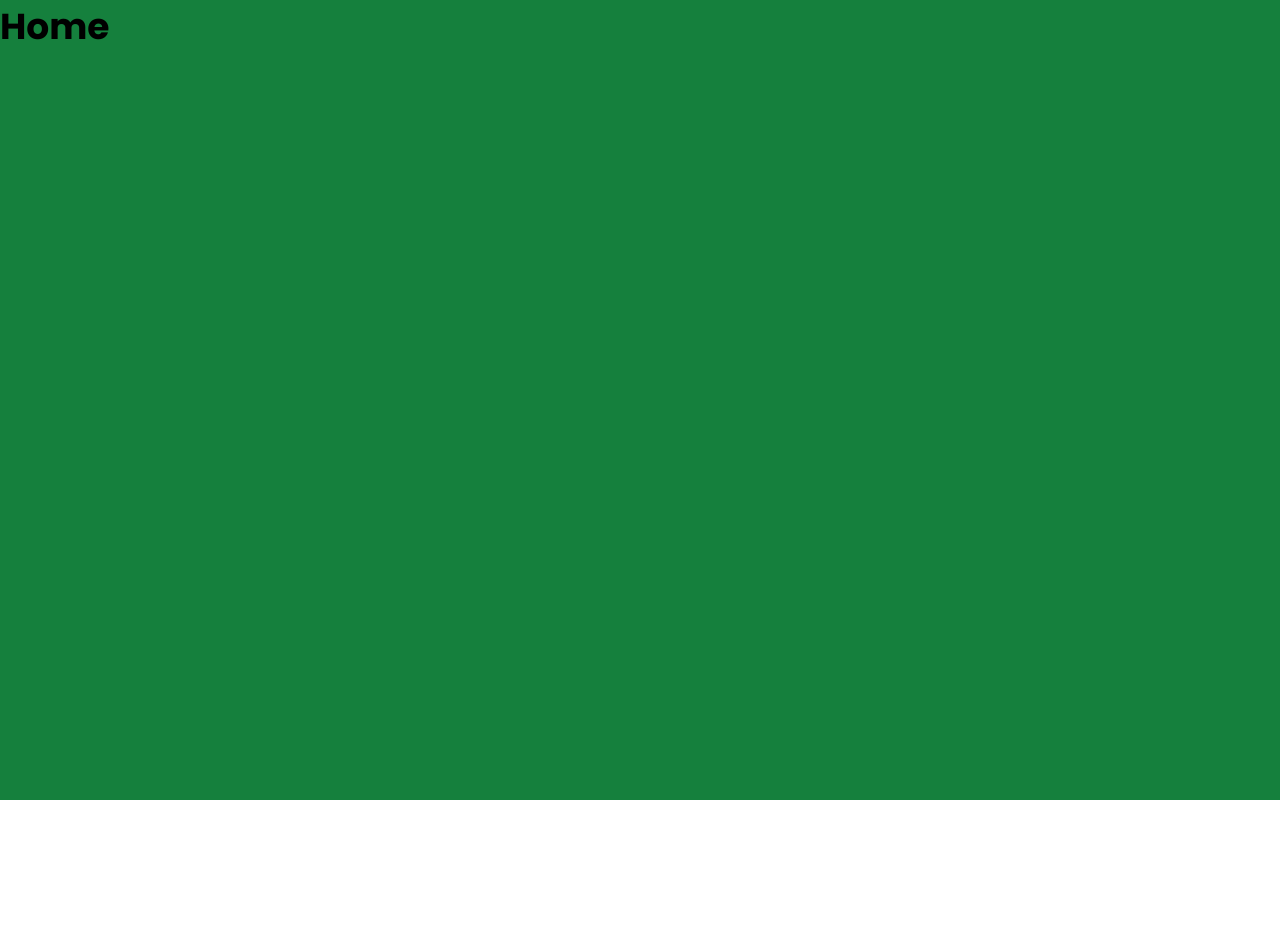
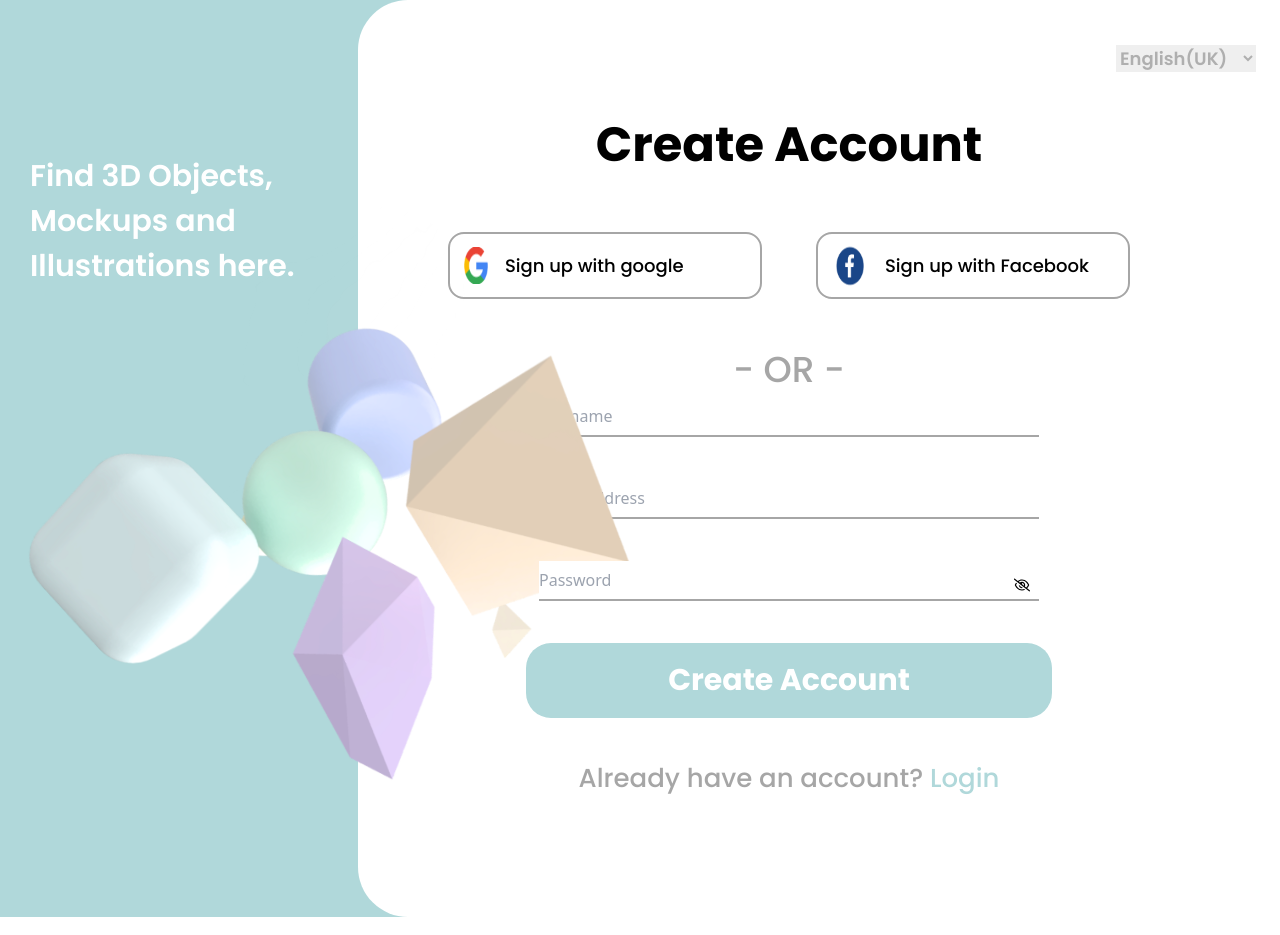
Before and after one commit to mizanur-rahaman-bd/React_Project_Chatting_App, a React (Vite) app: page / in a window 1280 px wide. Before the commit the page ends 800 px from the top, so only its background shows below. Built offline with nearby package versions, Linux system fonts and the light colour scheme.

Commit message:
Part_3_Done

```diff
--- a/src/App.jsx
+++ b/src/App.jsx
@@ -16,9 +16,9 @@ function App() {
   const myRoute = createBrowserRouter(
     createRoutesFromElements(
       <Route>
-        <Route path="/" element={<Home />}></Route>
-        <Route path="/register" element={<Register />}></Route>
+        <Route path="/" element={<Register />}></Route>
         <Route path="/login" element={<Login />}></Route>
+        <Route path="/home" element={<Home />}></Route>
       </Route>
     )
   );
--- a/src/Components/Login/Login.jsx
+++ b/src/Components/Login/Login.jsx
@@ -3,10 +3,11 @@ import { FaRegEyeSlash } from "react-icons/fa6";
 import { IoEyeOutline } from "react-icons/io5";
 import { getAuth, signInWithEmailAndPassword } from "firebase/auth";
 import { toast, Zoom } from "react-toastify";
-import { Navigate } from "react-router-dom";
+import { Navigate, useNavigate } from "react-router-dom";
 
 const Login = () => {
   // variable part
+  const Navigate = useNavigate();
   const [show, setShow] = useState(false);
   const [email, setEmail] = useState("");
   const [password, setPassword] = useState("");
@@ -33,12 +34,52 @@ const Login = () => {
         .then((userCredential) => {
           // Signed in
           const user = userCredential.user;
-          Navigate("/");
           // ...
+          console.log(user);
+          if (user.emailVerified === false) {
+            toast.error("Your Email is not Varified", {
+              position: "top-center",
+              autoClose: 5000,
+              hideProgressBar: false,
+              closeOnClick: true,
+              pauseOnHover: true,
+              draggable: true,
+              progress: undefined,
+              theme: "dark",
+              transition: Zoom,
+            });
+          } else {
+            Navigate("/home");
+            toast.success("Wlcome to Gracias", {
+              position: "top-center",
+              autoClose: 5000,
+              hideProgressBar: false,
+              closeOnClick: true,
+              pauseOnHover: true,
+              draggable: true,
+              progress: undefined,
+              theme: "dark",
+              transition: Zoom,
+            });
+          }
         })
         .catch((error) => {
           const errorCode = error.code;
           const errorMessage = error.message;
+          if (errorCode == "auth/invalid-credential") {
+            toast.warn("Something Went Wrong", {
+              position: "top-center",
+              autoClose: 5000,
+              hideProgressBar: false,
+              closeOnClick: true,
+              pauseOnHover: true,
+              draggable: true,
+              progress: undefined,
+              theme: "dark",
+              transition: Zoom,
+            });
+          }
+          console.log(errorCode);
         });
     }
   };
--- a/src/Components/Register/Register.jsx
+++ b/src/Components/Register/Register.jsx
@@ -1,5 +1,5 @@
 import React, { useState } from "react";
-import { useNavigate } from "react-router-dom";
+import { Navigate, useNavigate } from "react-router-dom";
 import { FaRegEyeSlash } from "react-icons/fa6";
 import { IoEyeOutline } from "react-icons/io5";
 import {
@@ -106,17 +106,18 @@ const Register = () => {
   };
   // google sign in button
   const handleGoogle = () => {
-    signInWithPopup(auth, provider);
-    then((result) => {
-      navigate("/");
+    signInWithPopup(auth, provider)
+      .then((result) => {
         // This gives you a Google Access Token. You can use it to access the Google API.
         const credential = GoogleAuthProvider.credentialFromResult(result);
         const token = credential.accessToken;
         // The signed-in user info.
         const user = result.user;
+        navigate("/home");
         // IdP data available using getAdditionalUserInfo(result)
         // ...
-    }).catch((error) => {
+      })
+      .catch((error) => {
         // Handle Errors here.
         const errorCode = error.code;
         const errorMessage = error.message;
--- a/src/Pages/Home.jsx
+++ b/src/Pages/Home.jsx
@@ -3,8 +3,8 @@ import React from "react";
 const Home = () => {
   return (
     <>
-      <div className="w-full h-screen bg-green-700 m-auto">
-        <h1 className="font-bold font-poppin text-black text-[36px] m-auto">
+      <div className="w-full h-screen bg-green-700 m-auto flex justify-center items-center">
+        <h1 className="font-bold font-poppin text-black text-[86px] m-auto">
           Home
         </h1>
       </div>
```
Lines whose indentation alone changed are shown as unchanged.
